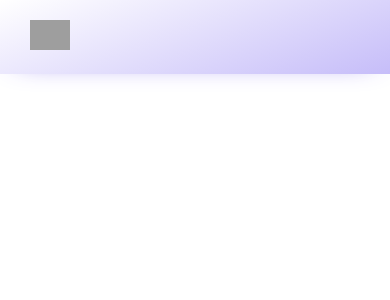
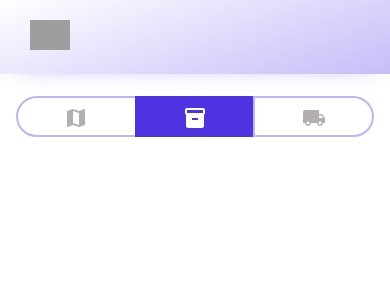
Before and after one commit to joseriosjose/Skydropx-challenge, a Next.js app: page / in a window 390 px wide. Shown: the top 300 px of the page. Built offline with nearby package versions, Linux system fonts and the light colour scheme; grey boxes are pictures that could not be loaded.

Commit message:
Responsive StepHeader

```diff
--- /dev/null
+++ b/src/components/StepForm/StepForm.tsx
@@ -0,0 +1,40 @@
+import React, { Fragment, useState } from "react";
+import StepHeader from "components/StepHeader";
+import MapIcon from "@mui/icons-material/Map";
+import InventoryIcon from "@mui/icons-material/Inventory";
+import LocalShippingIcon from "@mui/icons-material/LocalShipping";
+import { styled } from "@mui/material/styles";
+
+const steps = [
+  { id: 0, icono: MapIcon, texto: "destino" },
+  { id: 1, icono: InventoryIcon, texto: "dimensiones" },
+  { id: 2, icono: LocalShippingIcon, texto: "opciones de envio" },
+];
+
+const StepForm = () => {
+  const StepsHeaders = styled("div")(({ theme }) => ({
+    display: "flex",
+    flexWrap: "wrap",
+    justifyContent: "space-between",
+  }));
+  const [currentStep, setcurrentStep] = useState(1);
+
+  return (
+    <Fragment>
+      <StepsHeaders>
+        {steps.map(({ id, icono, texto }) => {
+          return (
+            <StepHeader
+              key={`header-${texto}`}
+              icon={icono}
+              text={texto}
+              selected={currentStep === id}
+            />
+          );
+        })}
+      </StepsHeaders>
+    </Fragment>
+  );
+};
+
+export default StepForm;
--- /dev/null
+++ b/src/components/StepForm/index.ts
@@ -0,0 +1 @@
+export {default} from "./StepForm";
--- /dev/null
+++ b/src/components/StepHeader/StepHeader.tsx
@@ -0,0 +1,66 @@
+import React, { ClassAttributes, ElementType, Fragment } from "react";
+import { SvgIcon, Theme, Typography } from "@mui/material";
+import { styled } from "@mui/material/styles";
+import { MUIStyledCommonProps } from "@mui/system";
+
+export type StepHeaderProps = {
+  theme?: Theme | undefined;
+  selected?: boolean;
+  icon: typeof SvgIcon;
+  text: string;
+};
+
+type StepHeaderWrapperProps = MUIStyledCommonProps<Theme> &
+  React.ClassAttributes<HTMLDivElement> &
+  React.HTMLAttributes<HTMLDivElement> & {
+    selected?: boolean;
+    children: React.ReactNode;
+  };
+
+const StepHeaderWrapper = styled("div")(
+  ({ theme, selected }: StepHeaderWrapperProps) => ({
+    backgroundColor: selected ? "#4E34E1" : "#FFFFFF",
+    color: selected ? "#ffffff" : "#B4AFAF",
+    textAlign: "center",
+    flex: "auto",
+    borderStyle: "solid none solid solid",
+    borderColor: "#4e34e15e",
+    borderWidth: 2,
+    cursor: selected ? "pointer" : "default",
+    padding: "8px 5px 5px 5px",
+    textTransform: "uppercase",
+    ":first-child": {
+      borderRadius: "30px 0px 0px 30px",
+    },
+    ":last-child": {
+      borderRadius: "0px 30px 30px 0px",
+      borderStyle: "solid solid solid solid",
+    },
+    svg: {
+      verticalAlign: "text-top",
+      marginRight: 13,
+      [(theme as Theme).breakpoints.down("md")]: {
+        marginRight: 0,
+      },
+    },
+    [(theme as Theme).breakpoints.down("md")]: {
+      span: {
+        display: "none",
+      },
+    },
+  })
+);
+
+const StepHeader = ({ icon, text, selected, ...props }: StepHeaderProps) => {
+  const Icon = icon;
+  return (
+    <Fragment>
+      <StepHeaderWrapper selected={selected}>
+        <Icon />
+        <Typography variant="overline"> {text}</Typography>
+      </StepHeaderWrapper>
+    </Fragment>
+  );
+};
+
+export default StepHeader;
--- /dev/null
+++ b/src/components/StepHeader/index.ts
@@ -0,0 +1 @@
+export {default} from "./StepHeader";
--- a/src/components/index.ts
+++ b/src/components/index.ts
@@ -1,2 +1,7 @@
+
 export {default as NavBar} from "./NavBar";
 export * from "./NavBar";
+export {default as StepHeader} from "./StepHeader";
+export * from "./StepHeader";
+export {default as StepForm} from "./StepForm";
+export * from "./StepForm";
--- a/src/views/ShipmentSteps/ShipmentSteps.tsx
+++ b/src/views/ShipmentSteps/ShipmentSteps.tsx
@@ -1,7 +1,23 @@
 import React from "react";
+import { styled } from "@mui/material/styles";
+import StepForm from "../../components/StepForm/StepForm";
+
+const ShipmentStepsWrapper = styled("div")(({ theme }) => ({
+  margin: "0 auto",
+  padding: theme.spacing(20, 2),
+  minHeight: "100vh",
+  maxWidth: "800px",
+  [theme.breakpoints.down("md")]: {
+    padding: theme.spacing(12, 2),
+  },
+}));
 
 const ShipmentSteps = () => {
-  return <div>ShipmentSteps</div>;
+  return (
+    <ShipmentStepsWrapper>
+      <StepForm />
+    </ShipmentStepsWrapper>
+  );
 };
 
 export default ShipmentSteps;
```
Also changed, not shown: 1 other file (tests, documents, lock files or other folders).
